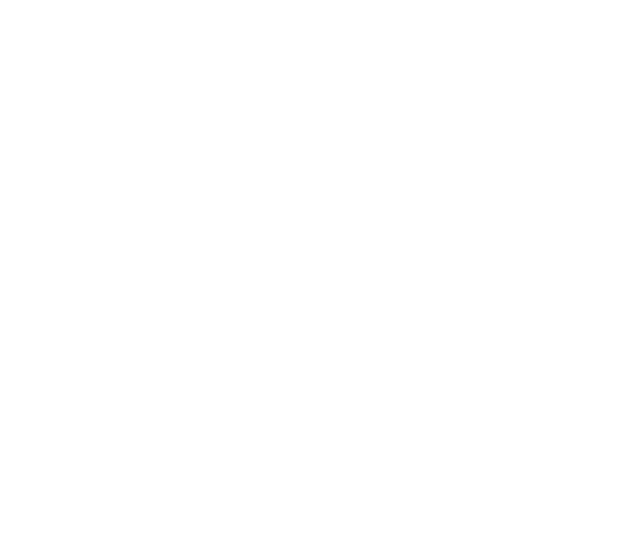
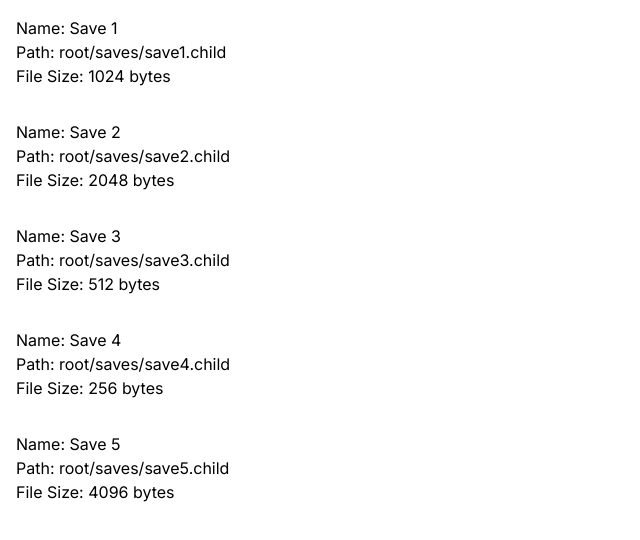
Before and after one commit to kaihenthorniwane/stepchild-dashboard, a Next.js app: page /stepchild-dashboard/ in a window 1280 px wide. Shown: the top 540 px of the page, without its empty margins (0-640 px from the left). Built offline with nearby package versions, Linux system fonts and the light colour scheme.

Commit message:
dummy data

```diff
--- /dev/null
+++ b/src/app/context/FilesContext.tsx
@@ -0,0 +1,66 @@
+"use client";
+
+import React, {
+  createContext,
+  useReducer,
+  useContext,
+  ReactNode,
+  Dispatch,
+} from "react";
+
+export type StepchildFile = {
+  path: string;
+  name: string;
+  fileSize: number;
+  id: number;
+};
+
+export type StepchildState = {
+  files: StepchildFile[];
+};
+
+const initialState: StepchildState = {
+  files: [],
+};
+
+export async function loadDataFromStepchild(): Promise<StepchildFile[]> {
+  // Mock function to simulate loading data from Stepchild
+  const data: StepchildFile[] = [
+    { path: "root/saves/save1.child", name: "Save 1", fileSize: 1024, id: 1 },
+    { path: "root/saves/save2.child", name: "Save 2", fileSize: 2048, id: 2 },
+    { path: "root/saves/save3.child", name: "Save 3", fileSize: 512, id: 3 },
+    { path: "root/saves/save4.child", name: "Save 4", fileSize: 256, id: 4 },
+    { path: "root/saves/save5.child", name: "Save 5", fileSize: 4096, id: 5 },
+  ];
+  return new Promise((resolve) => setTimeout(() => resolve(data), 1000)); // Simulate async call
+}
+
+type Action = { type: "SET_FILES"; payload: StepchildFile[] };
+
+const reducer = (state: StepchildState, action: Action): StepchildState => {
+  switch (action.type) {
+    case "SET_FILES":
+      return { ...state, files: action.payload };
+    default:
+      return state;
+  }
+};
+
+const FilesContext = createContext<{
+  state: StepchildState;
+  dispatch: Dispatch<Action>;
+}>({
+  state: initialState,
+  dispatch: () => null,
+});
+
+export const FilesProvider = ({ children }: { children: ReactNode }) => {
+  const [state, dispatch] = useReducer(reducer, initialState);
+  return (
+    <FilesContext.Provider value={{ state, dispatch }}>
+      {children}
+    </FilesContext.Provider>
+  );
+};
+
+export const useFiles = () => useContext(FilesContext);
--- a/src/app/layout.tsx
+++ b/src/app/layout.tsx
@@ -1,12 +1,13 @@
 import type { Metadata } from "next";
 import { Inter } from "next/font/google";
 import "./globals.css";
+import { FilesProvider } from "./context/FilesContext";
 
 const inter = Inter({ subsets: ["latin"] });
 
 export const metadata: Metadata = {
-  title: "Create Next App",
-  description: "Generated by create next app",
+  title: "Stepchild Dashboard",
+  description: "Connect and view your files in the Stepchild Dashboard",
 };
 
 export default function RootLayout({
@@ -16,7 +17,9 @@ export default function RootLayout({
 }>) {
   return (
     <html lang="en">
-      <body className={inter.className}>{children}</body>
+      <body className={inter.className}>
+        <FilesProvider>{children}</FilesProvider>
+      </body>
     </html>
   );
 }
--- a/src/app/page.tsx
+++ b/src/app/page.tsx
@@ -1,5 +1,28 @@
+"use client";
+import { useEffect } from "react";
+import { useFiles, loadDataFromStepchild } from "./context/FilesContext";
+
 export default function Home() {
+  const { state, dispatch } = useFiles();
+
+  useEffect(() => {
+    const fetchData = async () => {
+      const files = await loadDataFromStepchild();
+      dispatch({ type: "SET_FILES", payload: files });
+    };
+
+    fetchData();
+  }, [dispatch]);
+
   return (
-    <main className="flex min-h-screen flex-col items-center justify-between p-24"></main>
+    <div>
+      {state.files.map((file) => (
+        <div key={file.id} className="p-4">
+          <p>Name: {file.name}</p>
+          <p>Path: {file.path}</p>
+          <p>File Size: {file.fileSize} bytes</p>
+        </div>
+      ))}
+    </div>
   );
 }
```
